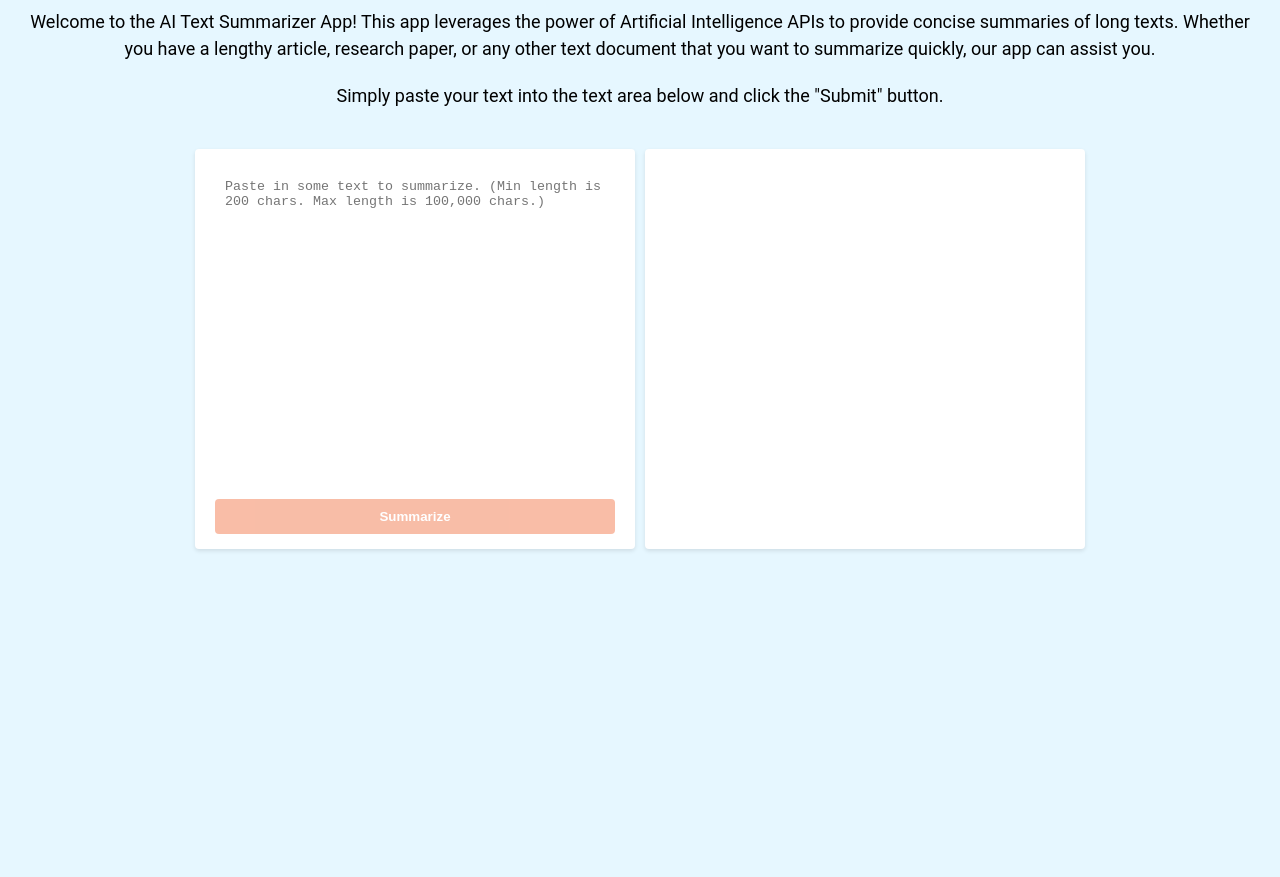
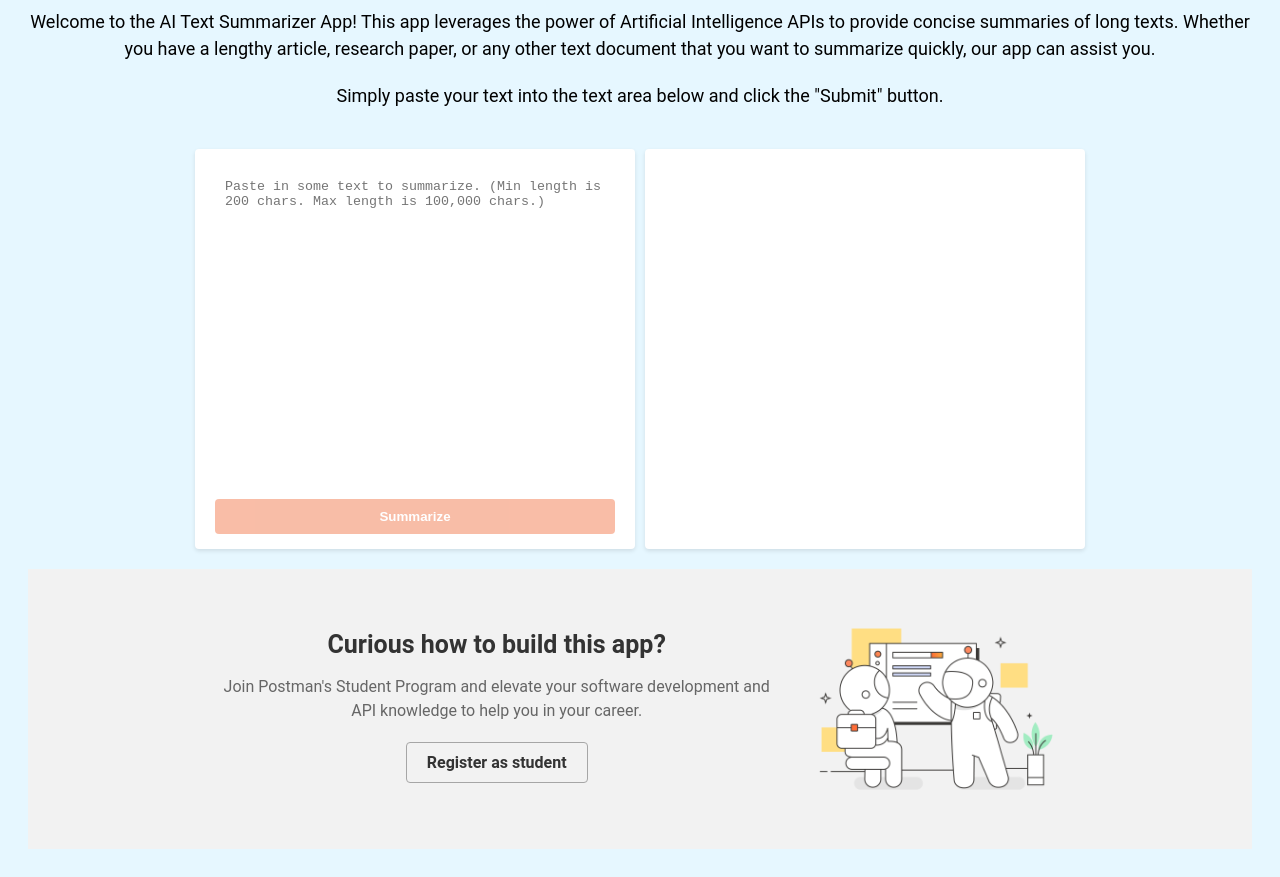
Before and after one commit to CharlesWebdesigner/AITextSummarizerApp, a website: page public/index.html in a window 1280 px wide. Shown: the part 109-986 px from the top of the page. Before the commit the page ends 800 px from the top, so only its background shows below. Drawn offline with Linux system fonts and the light colour scheme.

Commit message:
update home page

```diff
--- a/public/index.html
+++ b/public/index.html
@@ -22,7 +22,7 @@
       <textarea id="summary" name="summarized_text" placeholder="Summarized text will appear here"> </textarea>
       </div>
     </div>
-    <!-- <section class="cta-section">
+    <section class="cta-section">
       <div class="cta-content">
         <div class="cta-text">
         <h2>Curious how to build this app?</h2>
@@ -31,7 +31,7 @@
         </div>
         <img src="images/learning.png"></img>
       </div>
-    </section> -->
+    </section>
     <script src="script.js"></script>
   </body>
 </html>
```
